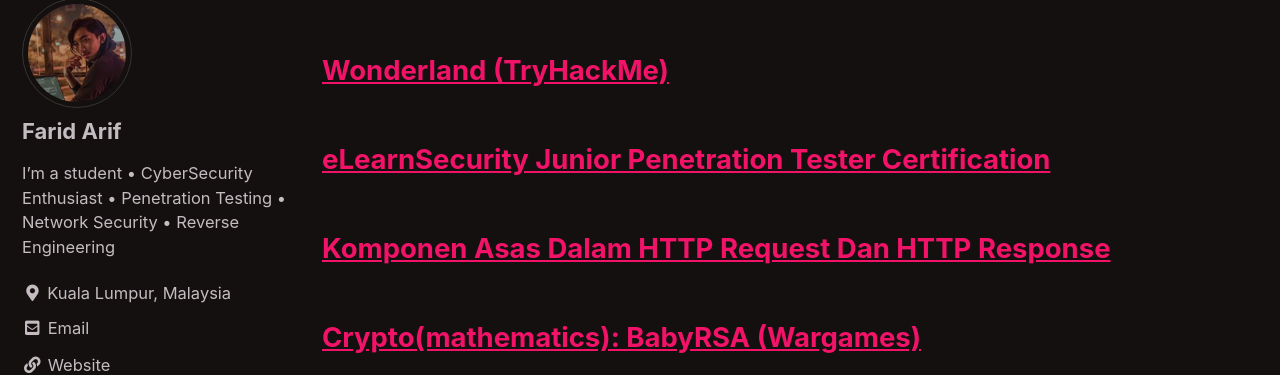
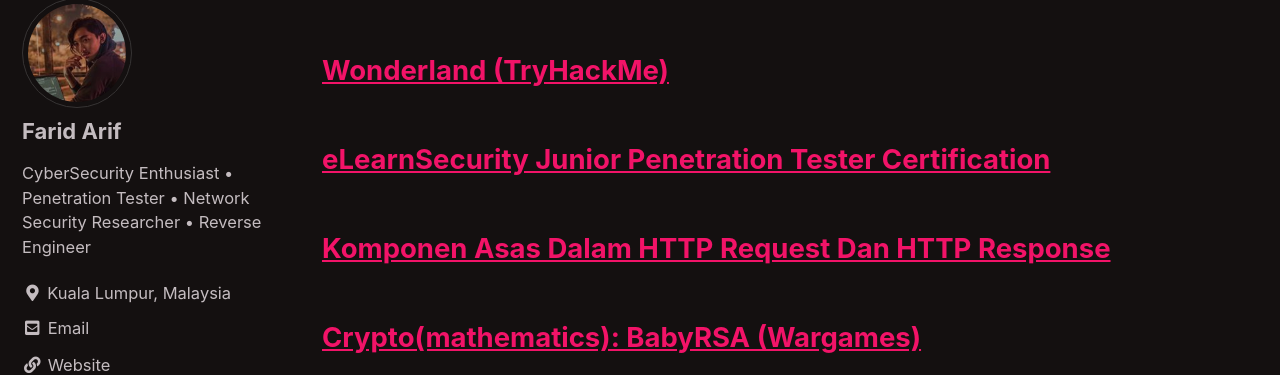
Before and after one commit to faridarif/faridarif.github.io, a Jekyll site: the page built from index.html, in a window 1280 px wide. Shown: the part 113-488 px from the top of the page. Built offline with Jekyll 4.4.1, drawn with Linux system fonts in a browser that asks for light colours; cached includes are drawn as plain includes; the list of posts is cut into pages by our own code.

Commit message:
Update _config.yml

```diff
--- a/_config.yml
+++ b/_config.yml
@@ -95,7 +95,7 @@ analytics:
 author:
   name             : "Farid Arif"
   avatar           : "/images/profile.jpg" # path of avatar image, e.g. "/assets/images/bio-photo.jpg"
-  bio              : "I'm a student • CyberSecurity Enthusiast • Penetration Testing • Network Security • Reverse Engineering"
+  bio              : "CyberSecurity Enthusiast • Penetration Tester • Network Security Researcher • Reverse Engineer"
   location         : "Kuala Lumpur, Malaysia"
   email            :
   links:
```
